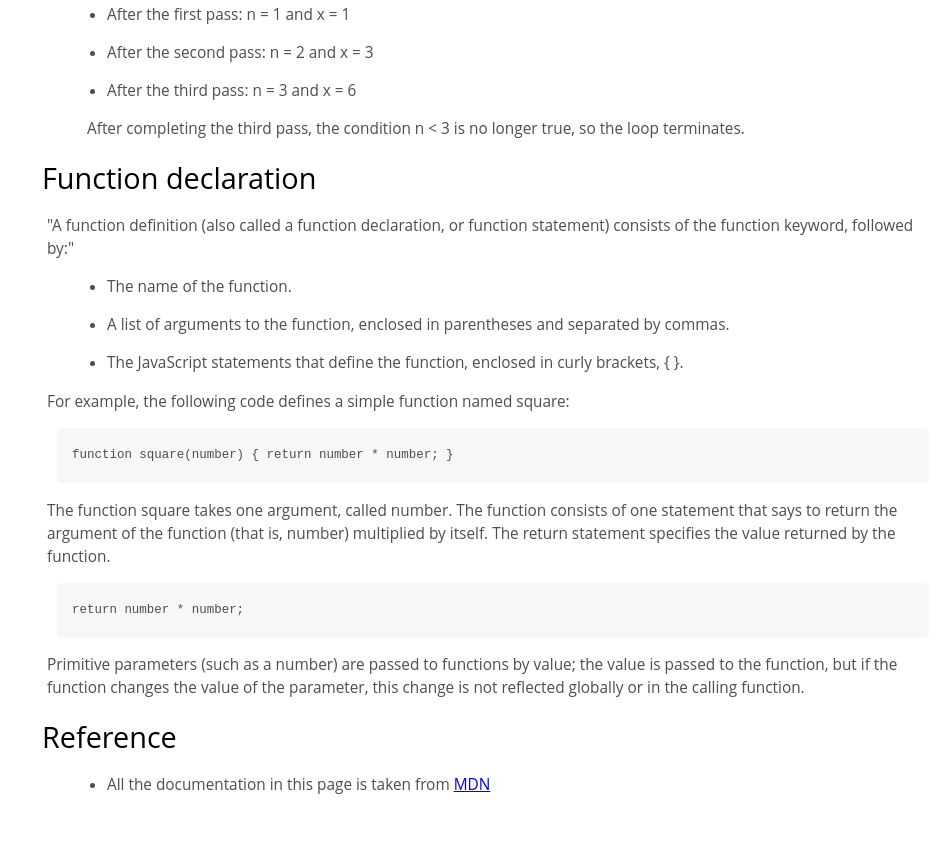
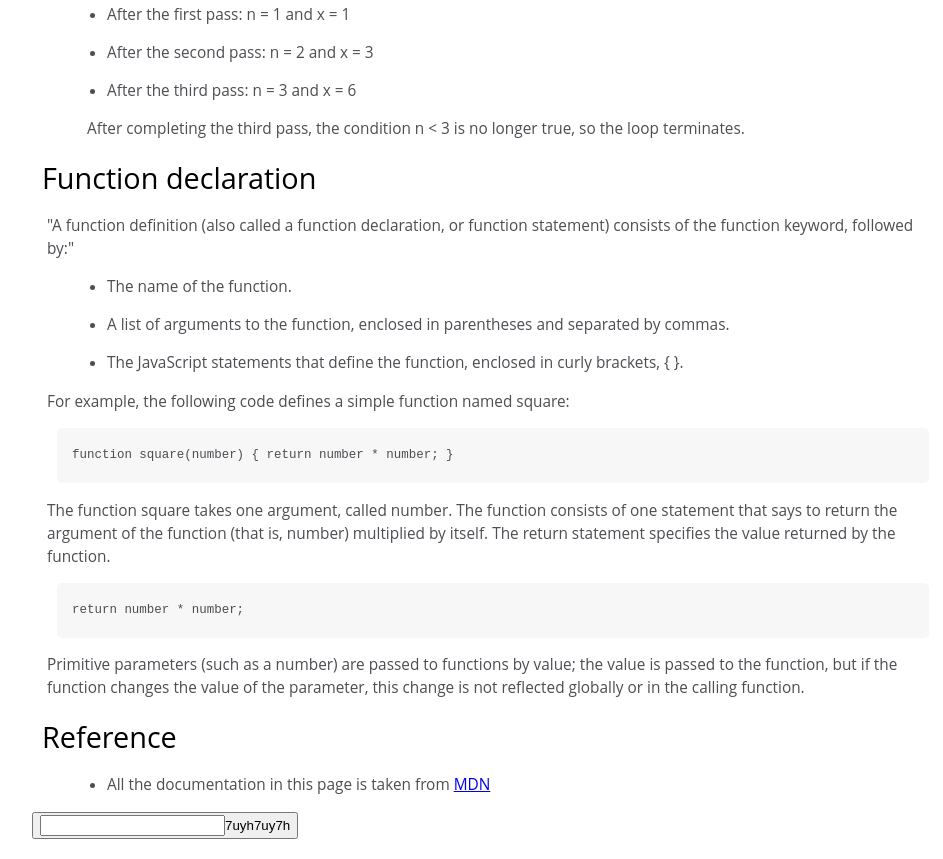
Before and after one commit to sundaram2000/p, a plain HTML site: page index.html in a window 1280 px wide. Shown: the part 5241-6100 px from the top of the page, without its empty margins (306-1249 px from the left). Before the commit the page ends 6073 px from the top, so only its background shows below. Drawn offline with Linux system fonts and the light colour scheme.

Commit message:
button added

```diff
--- a/index.html
+++ b/index.html
@@ -227,6 +227,7 @@
                     </ul>
                 </article>
             </section>
+            <button><input type="number">7uyh7uy7h</button>
         </main>
     </body>
 </html>
```
